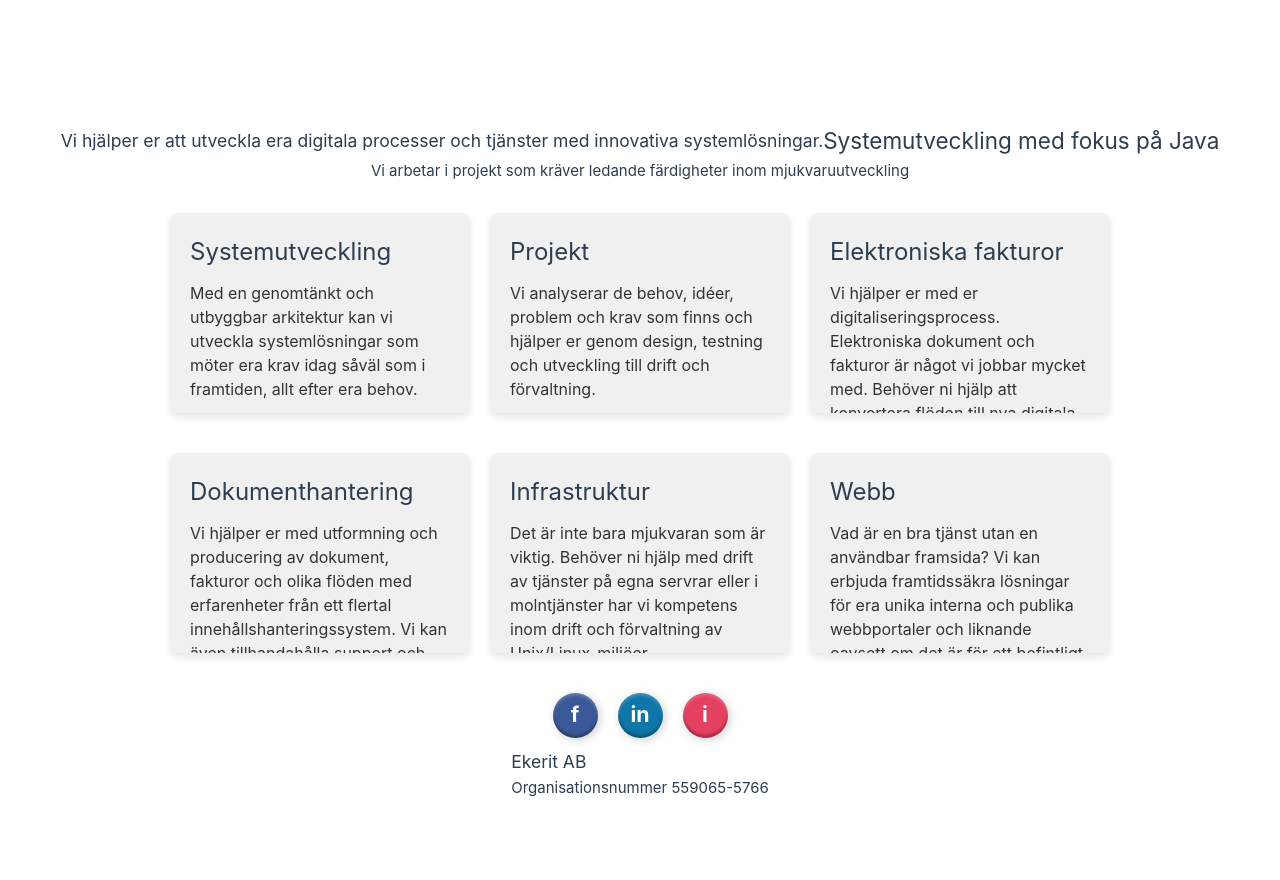
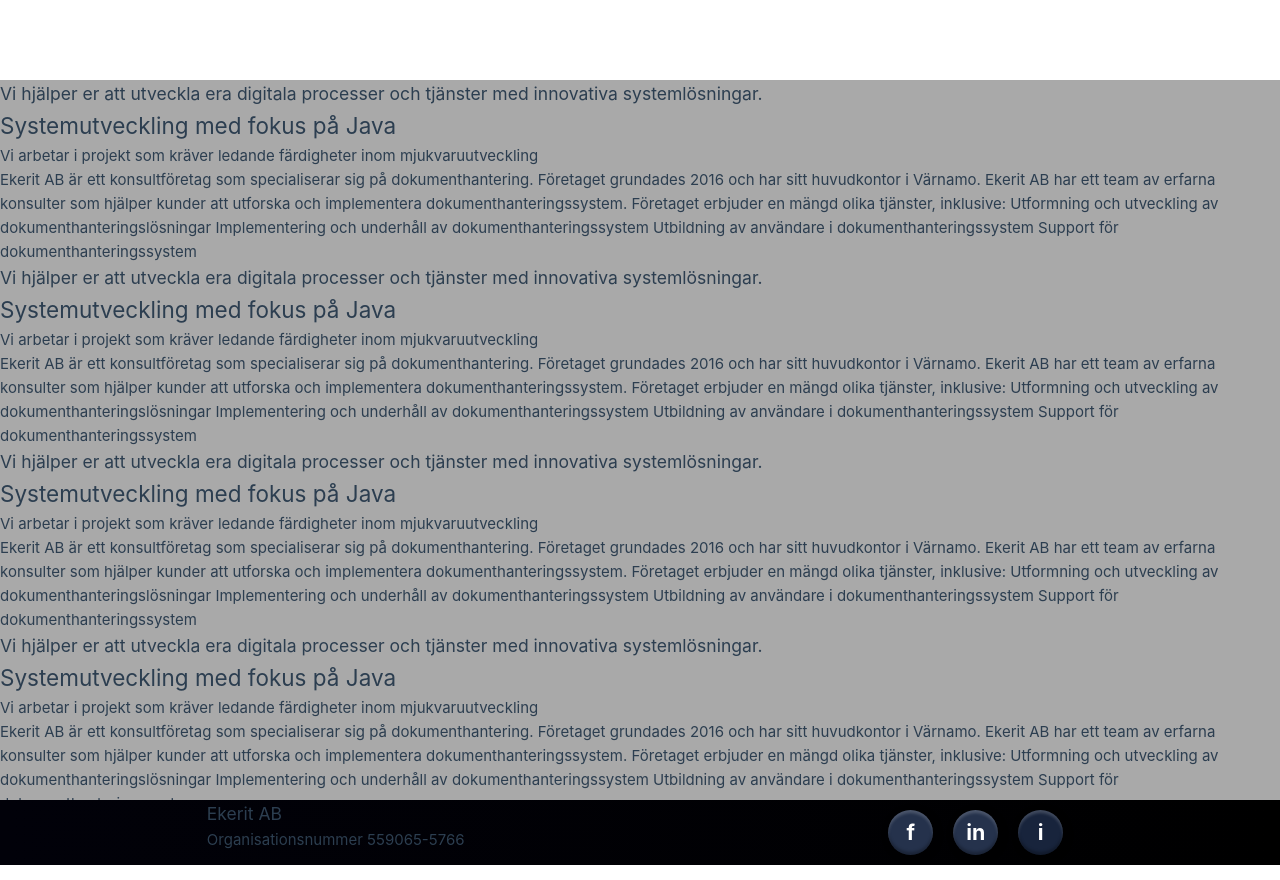
Before and after one commit to SultanYasin/ekeritab, a Vue app: page /about in a window 1280 px wide. Before the commit the page ends 800 px from the top, so only its background shows below. Built offline with nearby package versions, Linux system fonts and the light colour scheme.

Commit message:
services

```diff
--- a/src/assets/main.css
+++ b/src/assets/main.css
@@ -1,5 +1,5 @@
 @import './base.css';
-
+/*
 #app {
   width: 100vw;
   height: 100vh;
@@ -9,3 +9,4 @@
   justify-content: center;
   overflow-x: hidden;
 }
+ */
--- a/src/components/Footer.vue
+++ b/src/components/Footer.vue
@@ -1,5 +1,9 @@
 <template>
   <div class="container">
+    <div class="txt">
+      <h3>Ekerit AB</h3>
+      <h4>Organisationsnummer 559065-5766</h4>
+    </div>
     <div class="social">
 
       <button class="button facebook"></button>
@@ -10,10 +14,7 @@
 
     </div>
 
-    <div class="txt">
-      <h3>Ekerit AB</h3>
-      <h4>Organisationsnummer 559065-5766</h4>
-    </div>
+
   </div>
 </template>
 
@@ -25,17 +26,22 @@ export default {};
 
 <style scoped>
 .container {
-  display: grid;
-  justify-items: center;
+  display: flex;
+  width: 100vw;
+  justify-content: space-around;
+  background: linear-gradient(to right,#010109 ,#000000);
+
 }
 .social {
   display: flex;
+
+
 }
 
 .button {
   width: 45px;
   height: 45px;
-  background-color: #3b5998;
+  background-color: #18243c;
   border: none;
   border-radius: 50%;
   position: relative;
@@ -92,7 +98,7 @@ export default {};
 }
 
 .button.facebook {
-  background-color: #3b5998;
+  background-color: #25324c;
 }
 
 .button.facebook::before {
@@ -105,7 +111,7 @@ export default {};
 
 /* LinkedIn Button */
 .button.linkedin {
-  background-color: #0e76a8;
+  background-color: #25324c;
 }
 
 .button.linkedin::before {
@@ -118,7 +124,7 @@ export default {};
 
 /* Instagram Button */
 .button.instagram {
-  background-color: #e4405f;
+  background-color: ##25324c;
 }
 
 .button.instagram::before {
@@ -128,4 +134,24 @@ export default {};
 .button.instagram::after {
   content: "nstagram";
 }
+
+
+
+@media only screen and (max-width: 768px) {
+  .container{
+    display: grid;
+    grid-gap: 20px;
+    text-align: center;
+  }
+  .social{
+    justify-content: center;
+    width: 280px;
+    height: 200px;
+    margin: auto auto;
+  }
+}
+
+
+
+
 </style>
--- a/src/components/Navbar.vue
+++ b/src/components/Navbar.vue
@@ -1,12 +1,11 @@
 
 
 <template>
+
   <div id="app">
-
       <div id="header">
         <div class="header container">
           <div class="nav-bar">
-
             <div class="nav-list">
               <div class="hamburger" @click="toggleMenu">
                 <div class="bar"></div>
@@ -18,11 +17,11 @@
                 <li><RouterLink to="/about" @click.stop="toggleMenu">ABOUT</RouterLink></li>
                 <li><RouterLink to="/contact" @click.stop="toggleMenu">CONTACT</RouterLink></li>
               </ul>
+
             </div>
           </div>
         </div>
       </div>
-
   </div>
 
 </template>
--- a/src/views/AboutView.vue
+++ b/src/views/AboutView.vue
@@ -1,75 +1,121 @@
-
 <template>
   <div class="container">
+
+    <div>
       <h3>
         Vi hjälper er att utveckla era digitala processer och tjänster med
         innovativa systemlösningar.
       </h3>
       <h2>Systemutveckling med fokus på Java</h2>
       <p>
-      Vi arbetar i projekt som kräver ledande färdigheter inom mjukvaruutveckling
+        Vi arbetar i projekt som kräver ledande färdigheter inom
+        mjukvaruutveckling
       </p>
+      Ekerit AB är ett konsultföretag som specialiserar sig på
+      dokumenthantering. Företaget grundades 2016 och har sitt huvudkontor i
+      Värnamo. Ekerit AB har ett team av erfarna konsulter som hjälper kunder
+      att utforska och implementera dokumenthanteringssystem. Företaget erbjuder
+      en mängd olika tjänster, inklusive: Utformning och utveckling av
+      dokumenthanteringslösningar Implementering och underhåll av
+      dokumenthanteringssystem Utbildning av användare i
+      dokumenthanteringssystem Support för dokumenthanteringssystem
+    </div>
+    <div>
+      <h3>
+        Vi hjälper er att utveckla era digitala processer och tjänster med
+        innovativa systemlösningar.
+      </h3>
+      <h2>Systemutveckling med fokus på Java</h2>
+      <p>
+        Vi arbetar i projekt som kräver ledande färdigheter inom
+        mjukvaruutveckling
+      </p>
+      Ekerit AB är ett konsultföretag som specialiserar sig på
+      dokumenthantering. Företaget grundades 2016 och har sitt huvudkontor i
+      Värnamo. Ekerit AB har ett team av erfarna konsulter som hjälper kunder
+      att utforska och implementera dokumenthanteringssystem. Företaget erbjuder
+      en mängd olika tjänster, inklusive: Utformning och utveckling av
+      dokumenthanteringslösningar Implementering och underhåll av
+      dokumenthanteringssystem Utbildning av användare i
+      dokumenthanteringssystem Support för dokumenthanteringssystem
+    </div>
+    <div>
+      <h3>
+        Vi hjälper er att utveckla era digitala processer och tjänster med
+        innovativa systemlösningar.
+      </h3>
+      <h2>Systemutveckling med fokus på Java</h2>
+      <p>
+        Vi arbetar i projekt som kräver ledande färdigheter inom
+        mjukvaruutveckling
+      </p>
+      Ekerit AB är ett konsultföretag som specialiserar sig på
+      dokumenthantering. Företaget grundades 2016 och har sitt huvudkontor i
+      Värnamo. Ekerit AB har ett team av erfarna konsulter som hjälper kunder
+      att utforska och implementera dokumenthanteringssystem. Företaget erbjuder
+      en mängd olika tjänster, inklusive: Utformning och utveckling av
+      dokumenthanteringslösningar Implementering och underhåll av
+      dokumenthanteringssystem Utbildning av användare i
+      dokumenthanteringssystem Support för dokumenthanteringssystem
+    </div>
+    <div>
+      <h3>
+        Vi hjälper er att utveckla era digitala processer och tjänster med
+        innovativa systemlösningar.
+      </h3>
+      <h2>Systemutveckling med fokus på Java</h2>
+      <p>
+        Vi arbetar i projekt som kräver ledande färdigheter inom
+        mjukvaruutveckling
+      </p>
+      Ekerit AB är ett konsultföretag som specialiserar sig på
+      dokumenthantering. Företaget grundades 2016 och har sitt huvudkontor i
+      Värnamo. Ekerit AB har ett team av erfarna konsulter som hjälper kunder
+      att utforska och implementera dokumenthanteringssystem. Företaget erbjuder
+      en mängd olika tjänster, inklusive: Utformning och utveckling av
+      dokumenthanteringslösningar Implementering och underhåll av
+      dokumenthanteringssystem Utbildning av användare i
+      dokumenthanteringssystem Support för dokumenthanteringssystem
+    </div>
+    <div>
+      <h3>
+        Vi hjälper er att utveckla era digitala processer och tjänster med
+        innovativa systemlösningar.
+      </h3>
+      <h2>Systemutveckling med fokus på Java</h2>
+      <p>
+        Vi arbetar i projekt som kräver ledande färdigheter inom
+        mjukvaruutveckling
+      </p>
+      Ekerit AB är ett konsultföretag som specialiserar sig på
+      dokumenthantering. Företaget grundades 2016 och har sitt huvudkontor i
+      Värnamo. Ekerit AB har ett team av erfarna konsulter som hjälper kunder
+      att utforska och implementera dokumenthanteringssystem. Företaget erbjuder
+      en mängd olika tjänster, inklusive: Utformning och utveckling av
+      dokumenthanteringslösningar Implementering och underhåll av
+      dokumenthanteringssystem Utbildning av användare i
+      dokumenthanteringssystem Support för dokumenthanteringssystem
+    </div>
+    <div>
+      <h3>
+        Vi hjälper er att utveckla era digitala processer och tjänster med
+        innovativa systemlösningar.
+      </h3>
+      <h2>Systemutveckling med fokus på Java</h2>
+      <p>
+        Vi arbetar i projekt som kräver ledande färdigheter inom
+        mjukvaruutveckling
+      </p>
+      Ekerit AB är ett konsultföretag som specialiserar sig på
+      dokumenthantering. Företaget grundades 2016 och har sitt huvudkontor i
+      Värnamo. Ekerit AB har ett team av erfarna konsulter som hjälper kunder
+      att utforska och implementera dokumenthanteringssystem. Företaget erbjuder
+      en mängd olika tjänster, inklusive: Utformning och utveckling av
+      dokumenthanteringslösningar Implementering och underhåll av
+      dokumenthanteringssystem Utbildning av användare i
+      dokumenthanteringssystem Support för dokumenthanteringssystem
+    </div>
 
-    <div class="card-wrapper">
-      <!-- First Row of Cards -->
-      <div class="card-row">
-        <div class="card">
-          <h3>Systemutveckling</h3>
-          <p>
-            Med en genomtänkt och utbyggbar arkitektur kan vi utveckla
-            systemlösningar som möter era krav idag såväl som i framtiden, allt
-            efter era behov.
-          </p>
-        </div>
-        <div class="card">
-          <h3>Projekt</h3>
-          <p>
-            Vi analyserar de behov, idéer, problem och krav som finns och hjälper
-            er genom design, testning och utveckling till drift och förvaltning.
-          </p>
-        </div>
-        <div class="card">
-          <h3>Elektroniska fakturor</h3>
-          <p>
-            Vi hjälper er med er digitaliseringsprocess. Elektroniska dokument
-            och fakturor är något vi jobbar mycket med. Behöver ni hjälp att
-            konvertera flöden till nya digitala kanaler så hjälper vi er med det.
-            Det kan handla om olika typer av e-fakturatjänster, Peppol, digitala
-            brevlådor, dokumentarkiv etc.
-          </p>
-        </div>
-      </div>
-      <!-- Second Row of Cards -->
-      <div class="card-row">
-        <div class="card">
-          <h3>Dokumenthantering</h3>
-          <p>
-            Vi hjälper er med utformning och producering av dokument, fakturor
-            och olika flöden med erfarenheter från ett flertal
-            innehållshanteringssystem. Vi kan även tillhandahålla support och
-            nyutveckling i OpenText StreamServe.
-          </p>
-        </div>
-        <div class="card">
-          <h3>Infrastruktur</h3>
-          <p>
-            Det är inte bara mjukvaran som är viktig. Behöver ni hjälp med drift
-            av tjänster på egna servrar eller i molntjänster har vi kompetens
-            inom drift och förvaltning av Unix/Linux-miljöer,
-            databasadministration och backuphantering.
-          </p>
-        </div>
-        <div class="card">
-          <h3>Webb</h3>
-          <p>
-            Vad är en bra tjänst utan en användbar framsida? Vi kan erbjuda
-            framtidssäkra lösningar för era unika interna och publika
-            webbportaler och liknande oavsett om det är för ett befintligt eller
-            nyutvecklat system.
-          </p>
-        </div>
-      </div>
-    </div>
   </div>
 </template>
 
@@ -80,39 +126,9 @@
   justify-content: center;
   align-items: center;
   flex-wrap: wrap;
-  }
-
-  .card-wrapper {
-    max-width: 1200px;
-    margin-top: 20px;
-  }
-
-  .card-row {
-    display: flex;
-    justify-content: space-between;
-    flex-wrap: wrap;
-    margin-bottom: 20px;
-  }
-
-  .card {
-    background-color: #f0f0f0;
-    padding: 20px;
-    margin: 10px;
-    width: 300px;
-    height: 200px;
-    box-shadow: 0 4px 8px rgba(0, 0, 0, 0.1);
-    border-radius: 8px;
-    overflow-y: auto;
-  }
-
-  .card h3 {
-    font-size: 1.5rem;
-    margin-bottom: 10px;
-  }
-
-  .card p {
-    font-size: 1rem;
-    line-height: 1.5;
-    color: #333;
+  height: 90vh;
+  margin-top: 10vh;
+  background: darkgray;
+  overflow: auto;
 }
 </style>
--- a/src/views/Home.vue
+++ b/src/views/Home.vue
@@ -151,10 +151,15 @@ img {
   font-size: 3rem;
   color: silver;
 }
+.wrapper{
+ display: flex;
+  text-align: center;
+  align-items: center;
+}
 
 .wrapper .sec-texts {
-  height: 85px;
-  line-height: 88px;
+  height: 90px;
+  line-height: 90px;
   overflow: hidden;
 }
 
--- a/src/views/Services.vue
+++ b/src/views/Services.vue
@@ -4,22 +4,18 @@
       <div class="service-top">
         <h1 class="section-title">Serv<span>i</span>ces</h1>
 
+
         <h3>
           Vi hjälper er att utveckla era digitala processer och tjänster med
           innovativa systemlösningar.
         </h3>
-        <h2>Systemutveckling med fokus på Java</h2>
-        <p>
-          Vi arbetar i projekt som kräver ledande färdigheter inom
-          mjukvaruutveckling
-        </p>
+
       </div>
       <div class="service-bottom">
         <div class="service-item">
           <div class="icon">
-
+            <img src="../assets/icons8-code-96.png" />
             <div class="title-container"><h2>Systemutveckling</h2></div>
-
           </div>
           <p>
             Med en genomtänkt och utbyggbar arkitektur kan vi utveckla
@@ -29,9 +25,8 @@
         </div>
         <div class="service-item">
           <div class="icon">
-
+            <img src="../assets/icons8-project-96.png" />
             <div class="title-container"><h2>Projekt</h2></div>
-
           </div>
           <p>
             Vi analyserar de behov, idéer, problem och krav som finns och
@@ -41,9 +36,8 @@
         </div>
         <div class="service-item">
           <div class="icon">
-
+            <img src="../assets/icons8-document-144.png" />
             <div class="title-container"><h2>Dokumenthantering</h2></div>
-
           </div>
           <p>
             Vi hjälper er med utformning och producering av dokument, fakturor
@@ -55,9 +49,8 @@
 
         <div class="service-item">
           <div class="icon">
-
+            <img src="../assets/icons8-website-96.png" />
             <div class="title-container"><h2>Webb</h2></div>
-
           </div>
           <p>
             Vad är en bra tjänst utan en användbar framsida? Vi kan erbjuda
@@ -68,7 +61,7 @@
         </div>
         <div class="service-item">
           <div class="icon">
-
+            <img src="../assets/icons8-project-96 (1).png" />
             <div class="title-container"><h2>Infrastruktur</h2></div>
           </div>
           <p>
@@ -81,7 +74,7 @@
 
         <div class="service-item">
           <div class="icon">
-
+            <img src="../assets/icons8-bill-96.png" />
             <div class="title-container"><h2>E-Fakturor</h2></div>
           </div>
           <p>
@@ -95,22 +88,21 @@
       </div>
     </div>
   </section>
-  <body>
-
-  </body>
+  <body></body>
 </template>
 <script>
 export default {};
 </script>
 
-
 <style scoped>
 #services .services {
   flex-direction: column;
   text-align: center;
-  max-width: 1500px;
+  max-width: 100vw;
   margin: 7vh auto;
   padding: 100px 0;
+  height: 100vh;
+  overflow: auto;
 }
 #services .service-top {
   max-width: 500px;
@@ -124,9 +116,10 @@ export default {};
   margin-top: 50px;
 }
 
-img {
-  height: 100px;
-  width: 100px;
+
+ img {
+  height: 45px;
+  width: 45px;
   border-radius: 50%;
   margin-top: 0;
   padding-top: 0;
@@ -134,10 +127,11 @@ img {
 #services .service-item .icon {
   display: flex;
   align-items: center;
-  margin: 20px;
+  margin: 15px;
+  text-align: center;
 }
 #services .service-item .title-container {
-  padding-left: 10px; /* Add padding to adjust the space between the image and h2 */
+  padding-left: 10px;
 }
 #services .service-item {
   flex-basis: 48%;
@@ -161,7 +155,7 @@ img {
   top: 0;
   height: 100%;
   width: 100%;
-  background-image: linear-gradient(60deg, #29323c 0%, #485563 100%);
+  /*  background-image: linear-gradient(60deg, #29323c 0%, #485563 100%); */
   opacity: 0.9;
   z-index: -1;
 }
@@ -172,10 +166,10 @@ img {
 }
 
 #services .service-item h2 {
-  font-size: 1.6rem;
+  font-size: 1.3rem;
   color: white;
-  text-transform: uppercase;
-  height: 3.6rem;
+
+  height: 3rem;
   overflow: hidden;
   display: -webkit-box;
   -webkit-box-orient: vertical;
--- a/src/views/Test.vue
+++ b/src/views/Test.vue
@@ -1,51 +1,145 @@
 <template>
-  <div class="row">
-    <div class="service">
-      <font-awesome-icon icon="fa-light fa-laptop-code" />
-      <h2>Test</h2>
-      <p>lorem10zxcxzc</p>
+  <div class="wrapper">
+    <div class="container">
+      <div class="title">
+        <h1>OUR SERVICES</h1>
+        <h3>
+          Vi hjälper er att utveckla era digitala processer och tjänster med
+          innovativa systemlösningar.
+        </h3>
+      </div>
+      <div class="item">
+        <div class="header">
+          <div class="icon"><img src="../assets/icons8-code-96.png" /></div>
+          <div class="title"><h2>Systemutveckling</h2></div>
+        </div>
+        <div class="text">
+          <p>
+            Med en genomtänkt och utbyggbar arkitektur kan vi utveckla
+            systemlösningar som möter era krav idag såväl som i framtiden, allt
+            efter era behov.
+          </p>
         </div>
       </div>
-  <div class="row">
-    <div class="service">
-      <font-awesome-icon icon="fa-light fa-laptop-code" />
-      <h2>Test</h2>
-      <p>lorem10zxcxzc</p>
+      <div class="item">
+        <div class="header">
+          <div class="icon"><img src="../assets/icons8-project-96.png" /></div>
+          <div class="title"><h2>Project</h2></div>
+        </div>
+        <div class="text">
+          <p>
+            Vi analyserar de behov, idéer, problem och krav som finns och
+            hjälper er genom design, testning och utveckling till drift och
+            förvaltning.
+          </p>
         </div>
       </div>
-  <div class="row">
-    <div class="service">
-      <font-awesome-icon icon="fa-light fa-laptop-code" />
-      <h2>Test</h2>
-      <p>lorem10zxcxzc</p>
+      <div class="item">
+        <div class="header">
+          <div class="icon">
+            <img src="../assets/icons8-document-144.png" />
+          </div>
+          <div class="title"><h2>Dokumenthantering</h2></div>
+        </div>
+        <div class="text">
+          <p>
+            Vi hjälper er med utformning och producering av dokument, fakturor
+            och olika flöden med erfarenheter från ett flertal
+            innehållshanteringssystem. Vi kan även tillhandahålla support och
+            nyutveckling i OpenText StreamServe.
+          </p>
         </div>
       </div>
-  <div class="row">
-    <div class="service">
-      <font-awesome-icon icon="fa-light fa-laptop-code" />
-      <h2>Test</h2>
-      <p>lorem10zxcxzc</p>
+      <div class="item">
+        <div class="header">
+          <div class="icon"><img src="../assets/icons8-bill-96.png" /></div>
+          <div class="title"><h2>E-faktura</h2></div>
+        </div>
+        <div class="text">
+          <p>
+            Vi erbjuder hjälp med digitalisering av era processer, särskilt inom
+            elektroniska dokument och fakturor. Vi kan hjälpa er att konvertera
+            flöden till nya digitala kanaler, såsom e-fakturatjänster, Peppol,
+            digitala brevlådor och dokumentarkiv med mera. Lita på oss för att
+            optimera er digitala transformation.
+          </p>
         </div>
       </div>
-
-
-  <div color="red">
-    <font-awesome-icon :icon="['fas', 'user-secret']" style="color: red;"/>
-    <font-awesome-icon :icon="['fas', 'user']" style="color: red;"/>
-    <font-awesome-icon :icon="['fas', 'user-secret']" style="color: red;"/>
-    <font-awesome-icon :icon="['fas', 'code']" style="color: red;" />
-
-
-
-
-
+      <div class="item">
+        <div class="header">
+          <div class="icon"><img src="../assets/icons8-website-96.png" /></div>
+          <div class="title"><h2>Webb</h2></div>
         </div>
-<div>
-    <font-awesome-icon :icon="['fas', 'code']" />
+        <div class="text">
+          <p>
+            Vad är en bra tjänst utan en användbar framsida? Vi kan erbjuda
+            framtidssäkra lösningar för era unika interna och publika
+            webbportaler och liknande oavsett om det är för ett befintligt eller
+            nyutvecklat system.
+          </p>
         </div>
-
+      </div>
+      <div class="item">
+        <div class="header">
+          <div class="icon">
+            <img src="../assets/icons8-project-96 (1).png" />
+          </div>
+          <div class="title"><h2>Infrastruktur</h2></div>
+        </div>
+        <div class="text">
+          <p>
+            Det är inte bara mjukvaran som är viktig. Behöver ni hjälp med drift
+            av tjänster på egna servrar eller i molntjänster har vi kompetens
+            inom drift och förvaltning av Unix/Linux-miljöer,
+            databasadministration och backuphantering.
+          </p>
+        </div>
+      </div>
+    </div>
+  </div>
 </template>
 
-<script></script>
+<style scoped>
+.wrapper {
+  height: calc(100vh - 10vh);
+  display: flex;
+  justify-content: center;
+  align-items: center;
+  overflow-y: auto;
+}
+.container {
+  height: 90vh;
+  width: 100vw;
+  display: grid;
+  margin: 20% 60px 60px 120px;
+  grid-template-columns: repeat(3, 1fr);
+  grid-gap: 10px;
+  justify-content: center;
+  align-items: center;
+  place-items: center;
+}
 
-<style></style>
+.item {
+  display: block;
+  align-content: center;
+  justify-content: center;
+  width: 300px;
+  height: 250px;
+  overflow-y: hidden;
+  padding: auto;
+}
+
+.title {
+  grid-column: 1 / -1;
+  text-align: center;
+  margin: 5% 0;
+}
+.header {
+  display: flex;
+  align-items: center;
+  padding-bottom: 30px;
+}
+img {
+  width: 45px;
+}
+</style>
```
Lines whose indentation alone changed are shown as unchanged.
